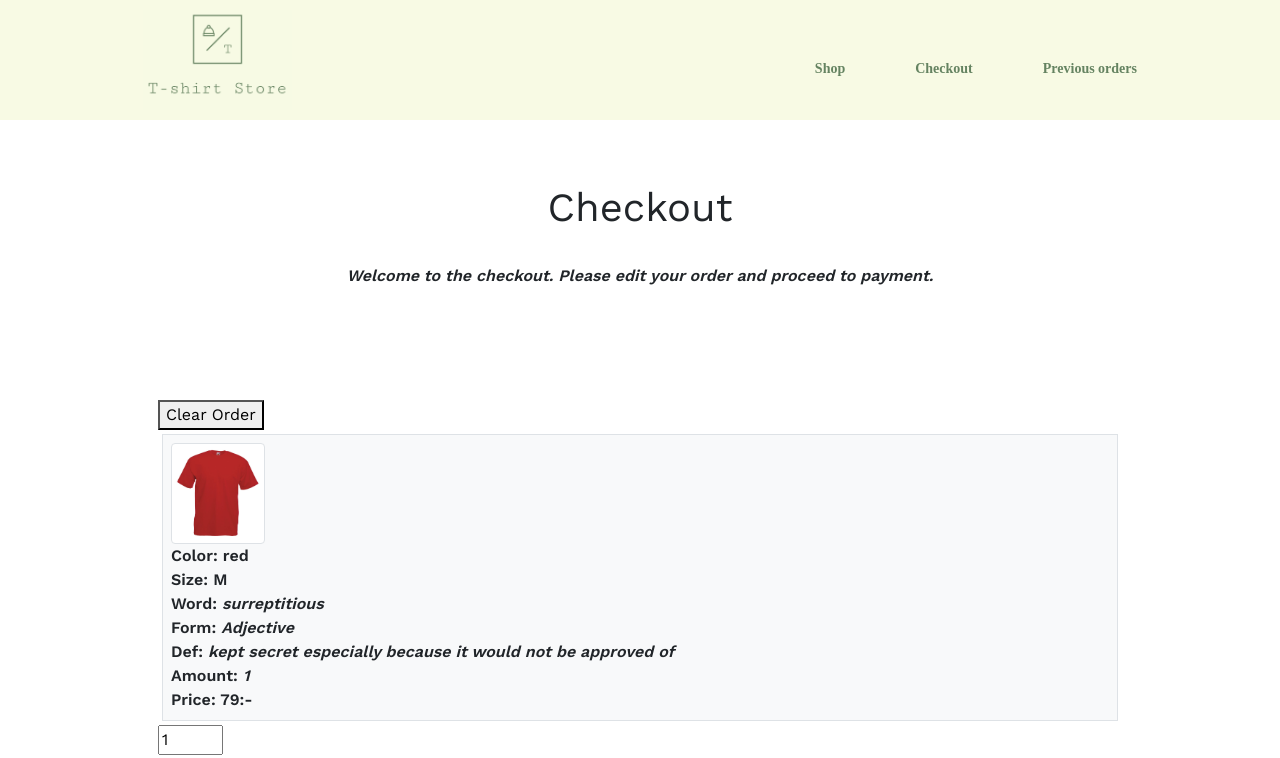
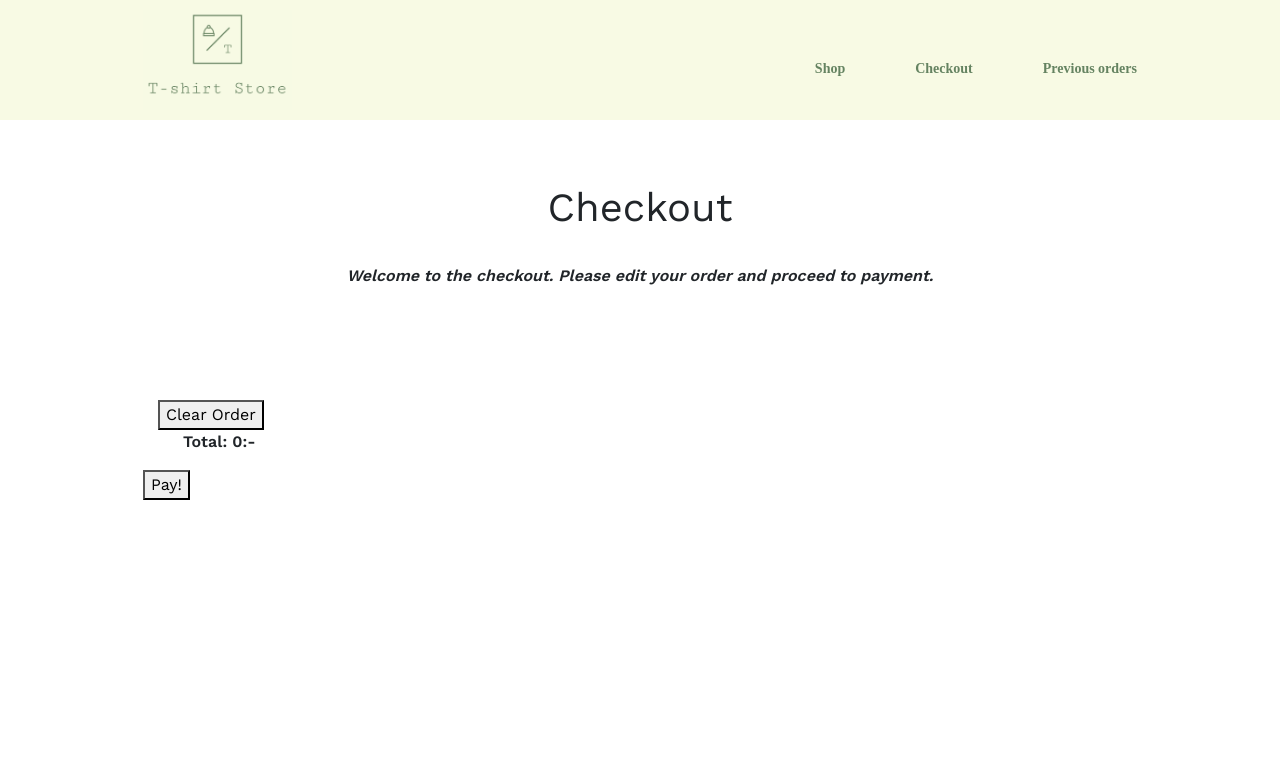
Before and after one commit to Digletto/edaf90-shirt-store, an Angular app in the folder angular-shirt-app/: page /checkout in a window 1280 px wide. Shown: the top 758 px of the page. Built offline with nearby package versions, Linux system fonts and the light colour scheme.

Commit message:
fixed checkout

```diff
--- a/angular-shirt-app/src/app/Checkout/checkout.component.html
+++ b/angular-shirt-app/src/app/Checkout/checkout.component.html
@@ -27,7 +27,7 @@
                 Form: <span class=thin style="white-space: pre-line"><i>{{shirt.form}}</i></span><br>
                 Def: <span class=thin style="white-space: pre-line"><i>{{shirt.def}}</i></span><br>
                 Amount: <span class=thin style="white-space: pre-line"><i>{{shirt.quantity}}</i></span><br>
-                Price: <span class=thin>{{shirt.price()}}:-</span><br>
+                Price: <span class=thin>{{shirt.quantity*shirt.cost}}:-</span><br>
                 </div>
             </div>
             <input type="number" min="1" max="200" step="1" value="{{shirt.quantity}}" (change)="updateQuantity(shirt, $event)">
@@ -83,5 +83,5 @@
             </div>
             <input type="submit" class="btn btn-primary col-md-2" value="Submit">
         </form>
-      </div>
+    </div>
 </ng-template>
--- a/angular-shirt-app/src/app/Checkout/checkout.component.ts
+++ b/angular-shirt-app/src/app/Checkout/checkout.component.ts
@@ -13,13 +13,13 @@ import {Order} from '../models/Order';
 
 
     constructor(private modalService: NgbModal) {
-
+        this.tshirts = JSON.parse(localStorage.getItem("tshirts"));
     }
 
     exampleItem = new Shirt('M', 'red', 'surreptitious', 'Adjective', "kept secret especially because it would not be approved of", 1);
     exampleItem2 = new Shirt('XS', 'black', 'verisimilitude', 'Noun', "the appearence of being true or real",2);
 
-    tshirts = JSON.parse(localStorage.getItem("tshirts"));
+    tshirts;
     total;
 
     fname;
@@ -56,7 +56,7 @@ import {Order} from '../models/Order';
         var shirt;
         var t = 0;
         for (shirt of this.tshirts) {
-            t += shirt.price();
+            t += shirt.cost*shirt.quantity;
         }
         this.total = t;
     }
@@ -76,10 +76,9 @@ import {Order} from '../models/Order';
 
     ngOnInit() {
 
-        this.tshirts = JSON.parse(localStorage.getItem("tshirts"));
         //temp for testing REMOVE WHEN SHOP IS WORKING
-        this.tshirts = [this.exampleItem, this.exampleItem2];
-
+        //this.tshirts = [this.exampleItem, this.exampleItem2];
+        console.log("init");
         this.updatePrice();
     }
   }
```
